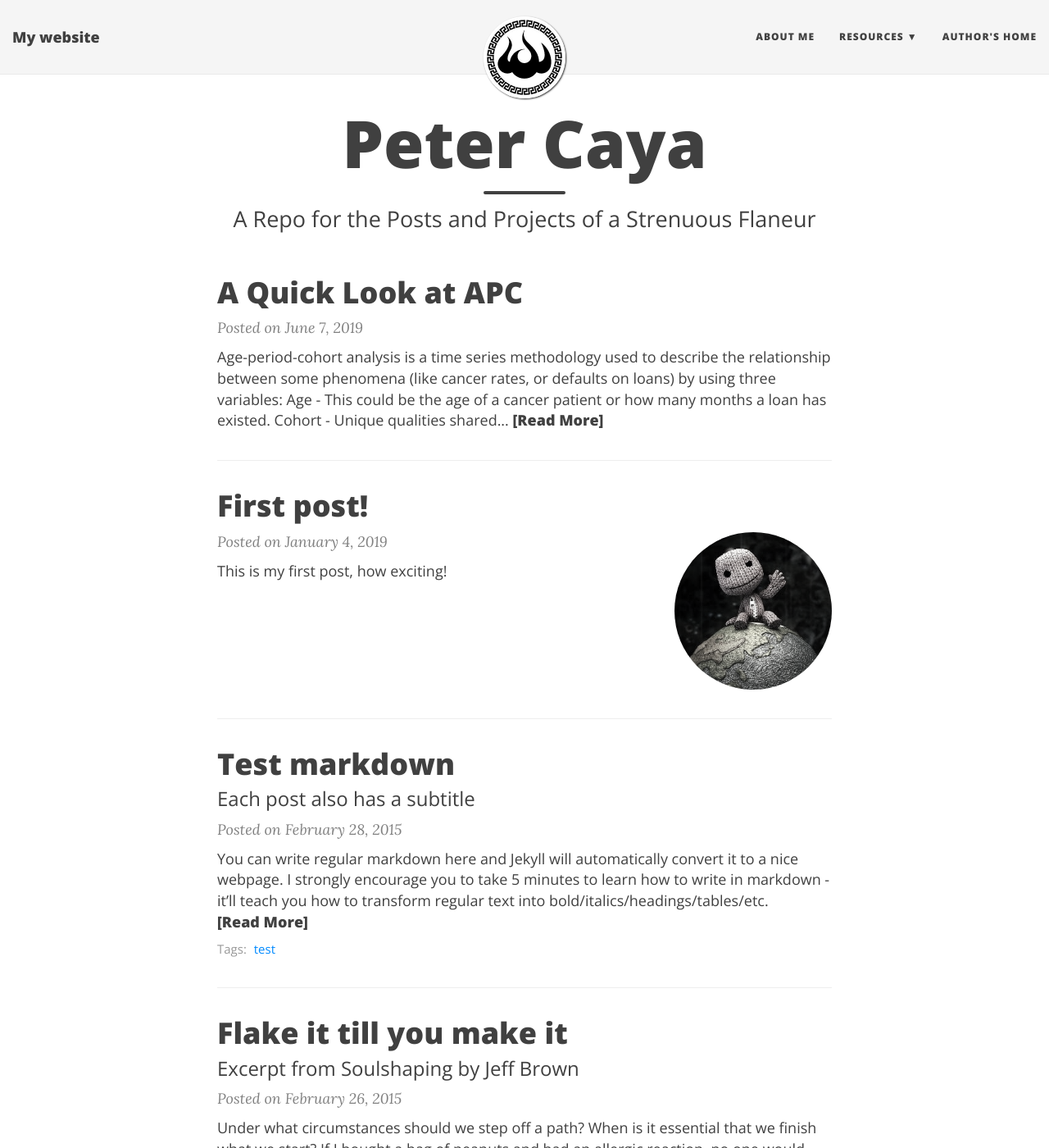
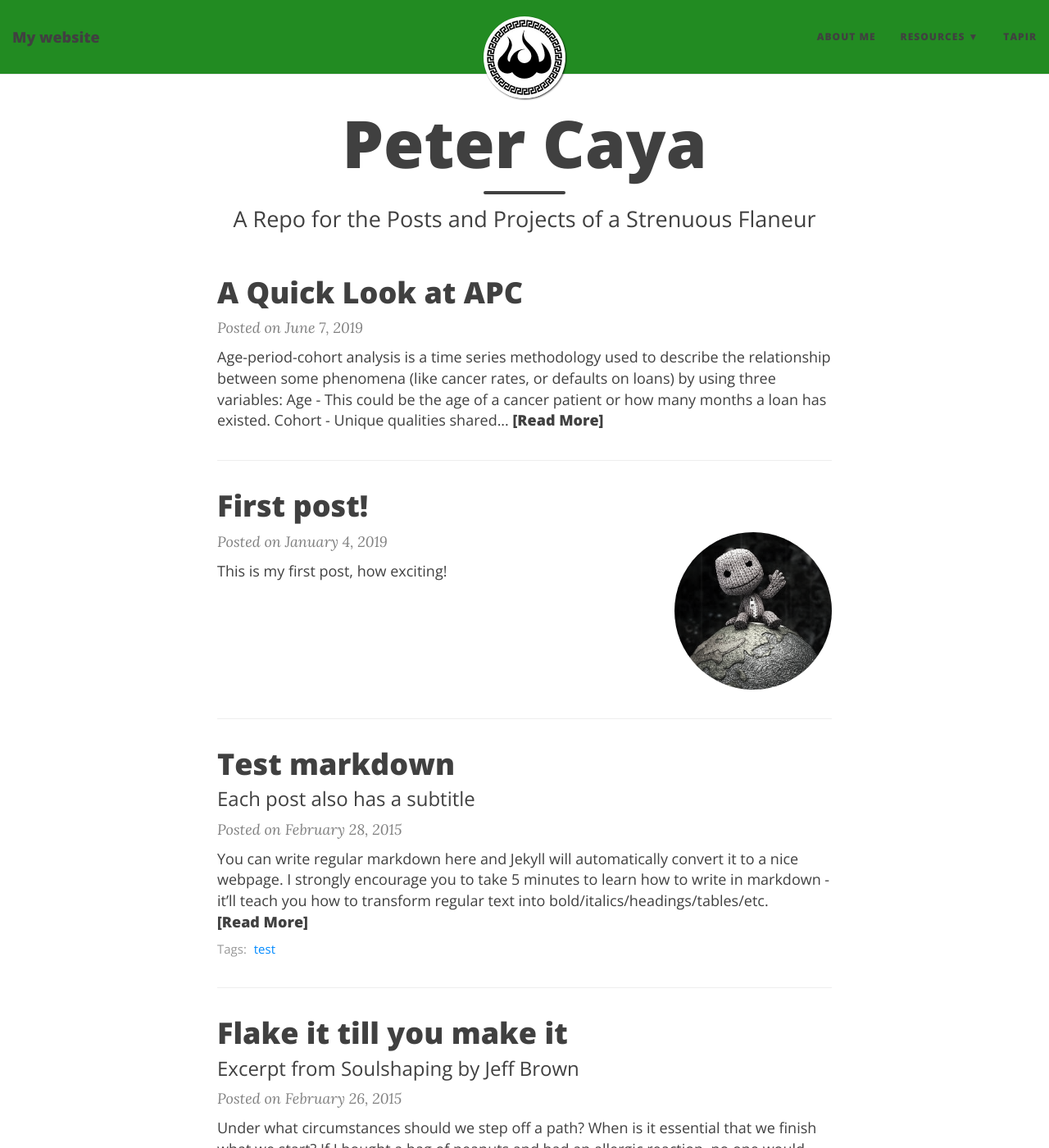
Before and after one commit to poc1673/old_poc1673.github.io, a Jekyll site: the page built from index.html, in a window 1280 px wide and 1400 px high. Shown: the whole window at 82% size. Built offline with Jekyll 4.4.1, drawn with Linux system fonts in a browser that asks for light colours; nearby versions of some CDN libraries; the list of posts is cut into pages by our own code.

Commit message:
Update _config.yml

```diff
--- a/_config.yml
+++ b/_config.yml
@@ -23,7 +23,7 @@ navbar-links:
   About Me: "aboutme"
   Resources:
     - To do
-  Author's home: "http://deanattali.com"
+  Tapir: "http://deanattali.com"
 
 # Image to show in the navigation bar - image must be a square (width = height)
 # Remove this parameter if you don't want an image in the navbar
@@ -37,7 +37,7 @@ avatar: "/img/stoa.png"
 
 # Personalize the colors in your website. Colour values can be any valid CSS colour
 
-navbar-col: "#F5F5F5"
+navbar-col: "#228B22"
 navbar-text-col: "#404040"
 navbar-children-col: "#F5F5F5"
 page-col: "#FFFFFF"
```
